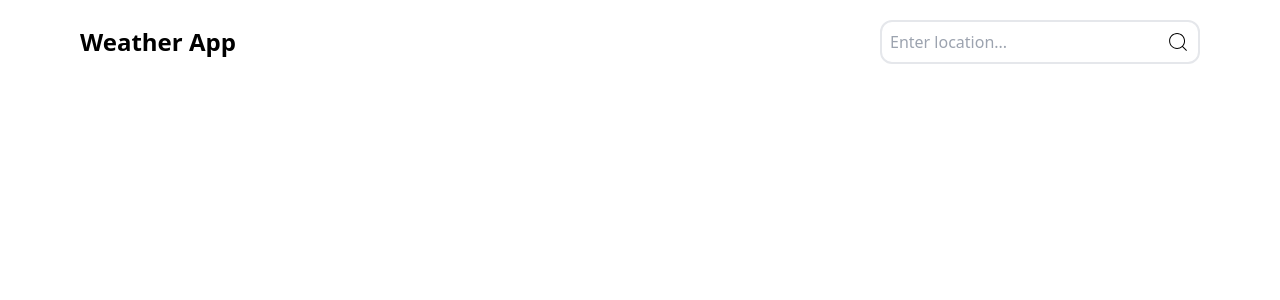
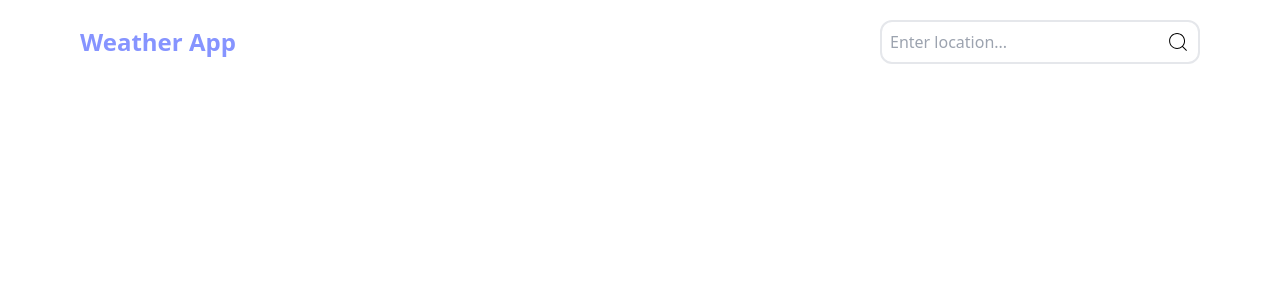
Before and after one commit to brofrain/weather-app, a Vue app: page / in a window 1280 px wide. Shown: the top 300 px of the page. Built offline with nearby package versions, Linux system fonts and the light colour scheme.

Commit message:
add custom color to the tailwind.config

```diff
--- a/tailwind.config.js
+++ b/tailwind.config.js
@@ -2,7 +2,11 @@
 module.exports = {
   content: ["./index.html", "./src/**/*.{vue,js,ts,jsx,tsx}"],
   theme: {
-    extend: {},
+    extend: {
+      colors: {
+        customPurple: "#8694ff",
+      },
+    },
   },
   plugins: [],
 };
```
